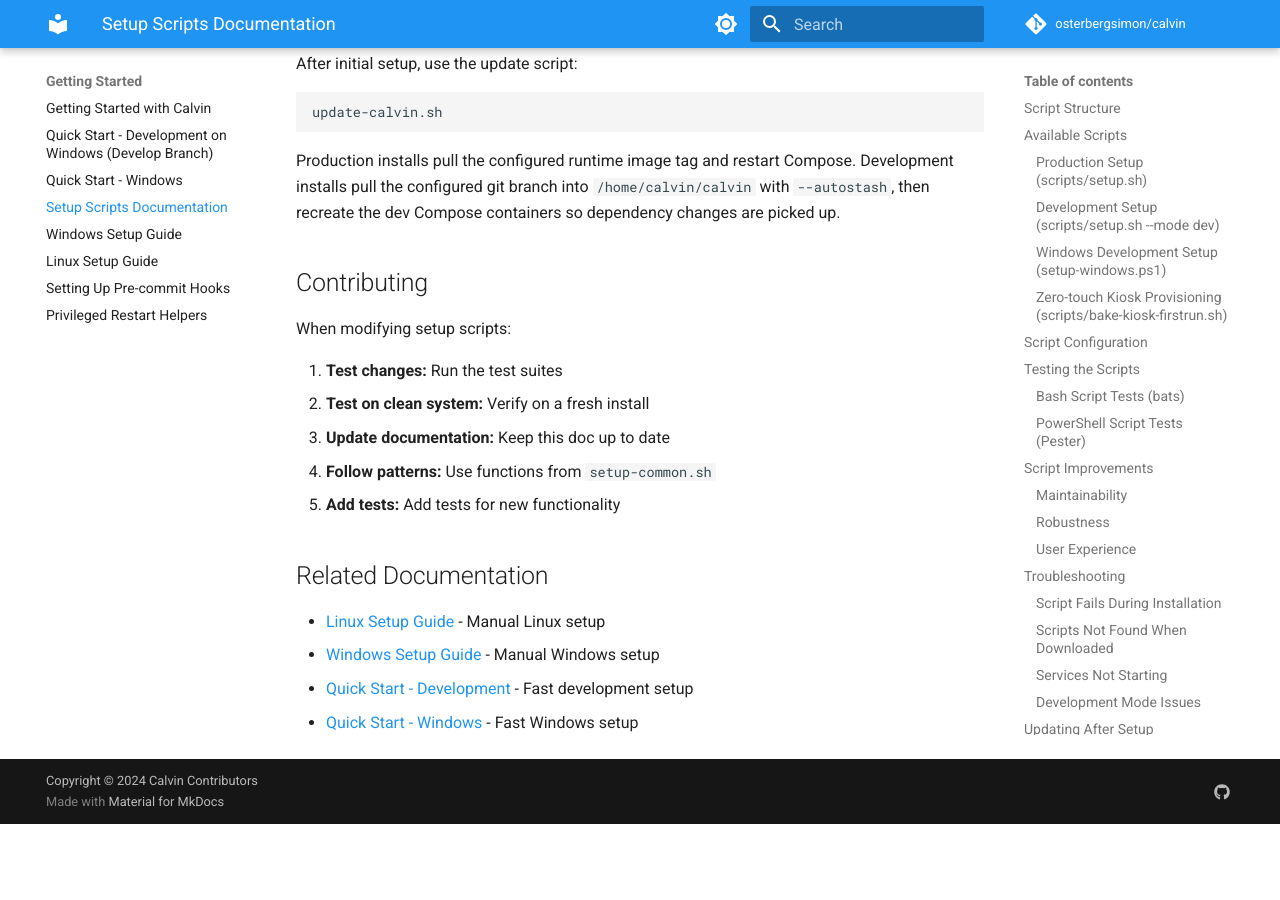
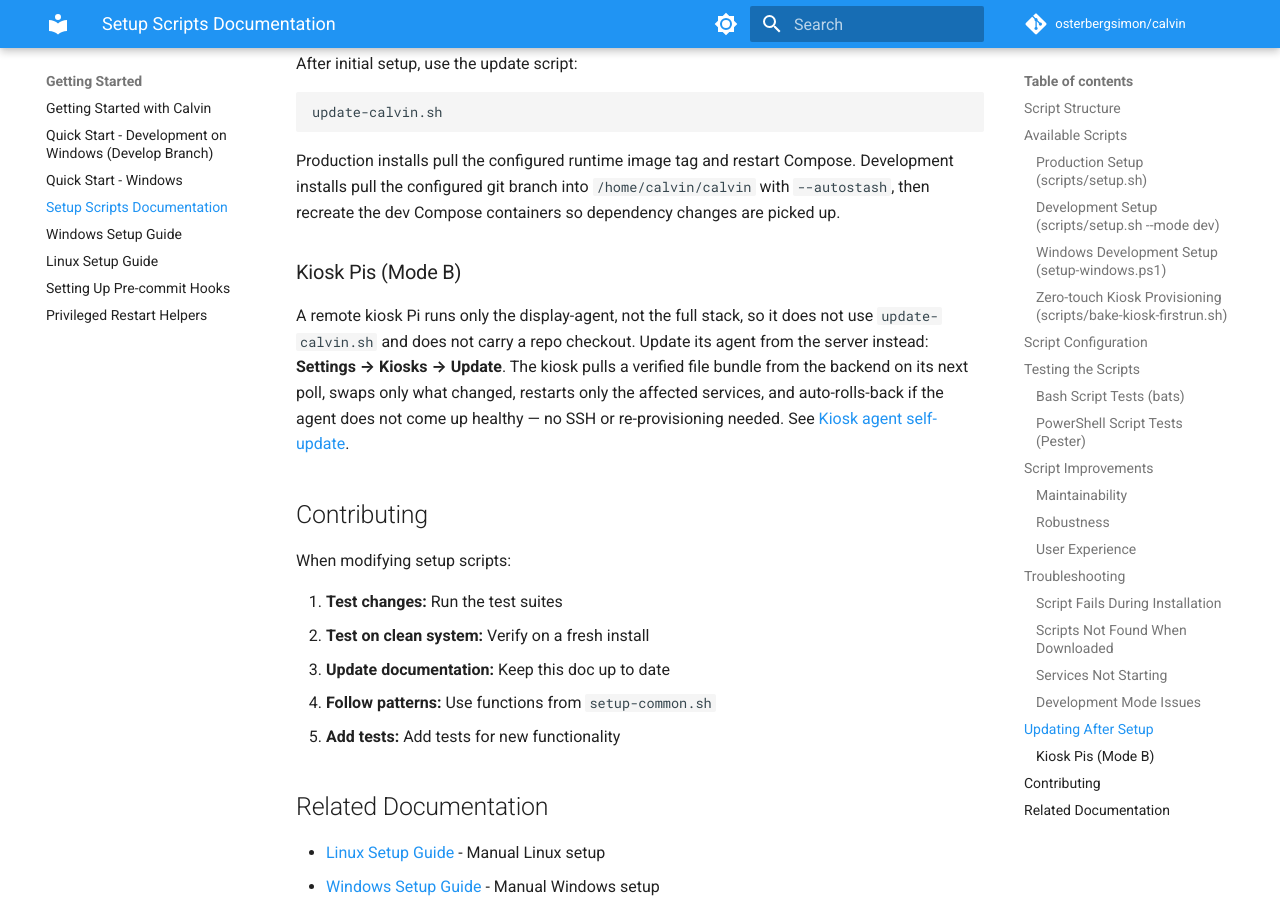
Before and after one commit to osterbergsimon/calvin, an MkDocs documentation site: the page built from docs/setup/SETUP_SCRIPTS.md, in a window 1280 px wide and 900 px high, scrolled down 7354 px. Built offline with MkDocs 1.6.1 and Material for MkDocs 9.7.7, drawn with Linux system fonts in a browser that asks for light colours; comment, search, counter and statistics services are not loaded; before the commit the page ends 8178 px from its top, so only the background shows below that.

Commit message:
docs(kiosk): link + cross-reference agent self-update across setup docs

```diff
--- a/docs/setup/SETUP_SCRIPTS.md
+++ b/docs/setup/SETUP_SCRIPTS.md
@@ -342,6 +342,16 @@ Development installs pull the configured git branch into `/home/calvin/calvin`
 with `--autostash`, then recreate the dev Compose containers so dependency
 changes are picked up.
 
+### Kiosk Pis (Mode B)
+
+A remote kiosk Pi runs only the display-agent, not the full stack, so it does
+not use `update-calvin.sh` and does not carry a repo checkout. Update its agent
+from the server instead: **Settings → Kiosks → Update**. The kiosk pulls a
+verified file bundle from the backend on its next poll, swaps only what changed,
+restarts only the affected services, and auto-rolls-back if the agent does not
+come up healthy — no SSH or re-provisioning needed. See
+[Kiosk agent self-update](KIOSK_PROVISIONING.md#kiosk-agent-self-update).
+
 ## Contributing
 
 When modifying setup scripts:
```
Also changed, not shown: docs/index.md (+4 -3 lines), docs/setup/GETTING_STARTED.md (+5 -0 lines), docs/setup/UNRAID.md (+3 -0 lines).
